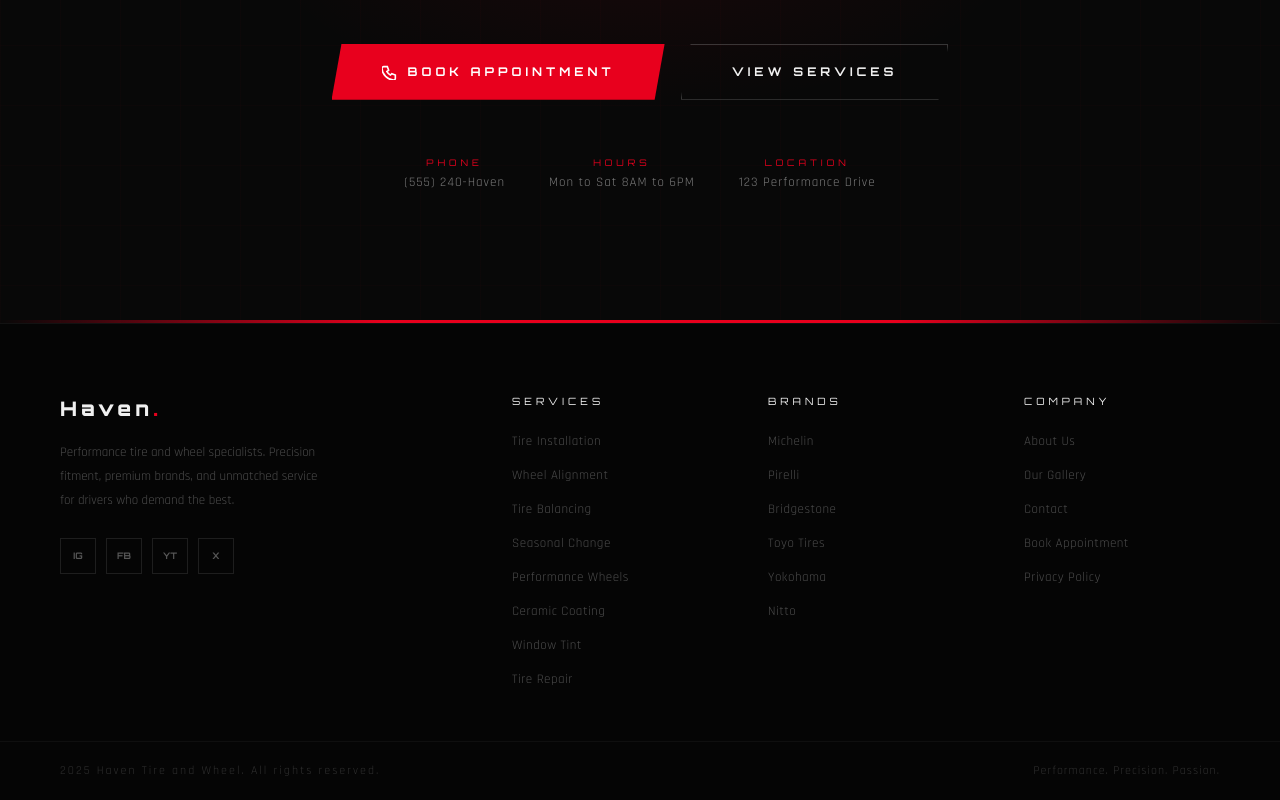
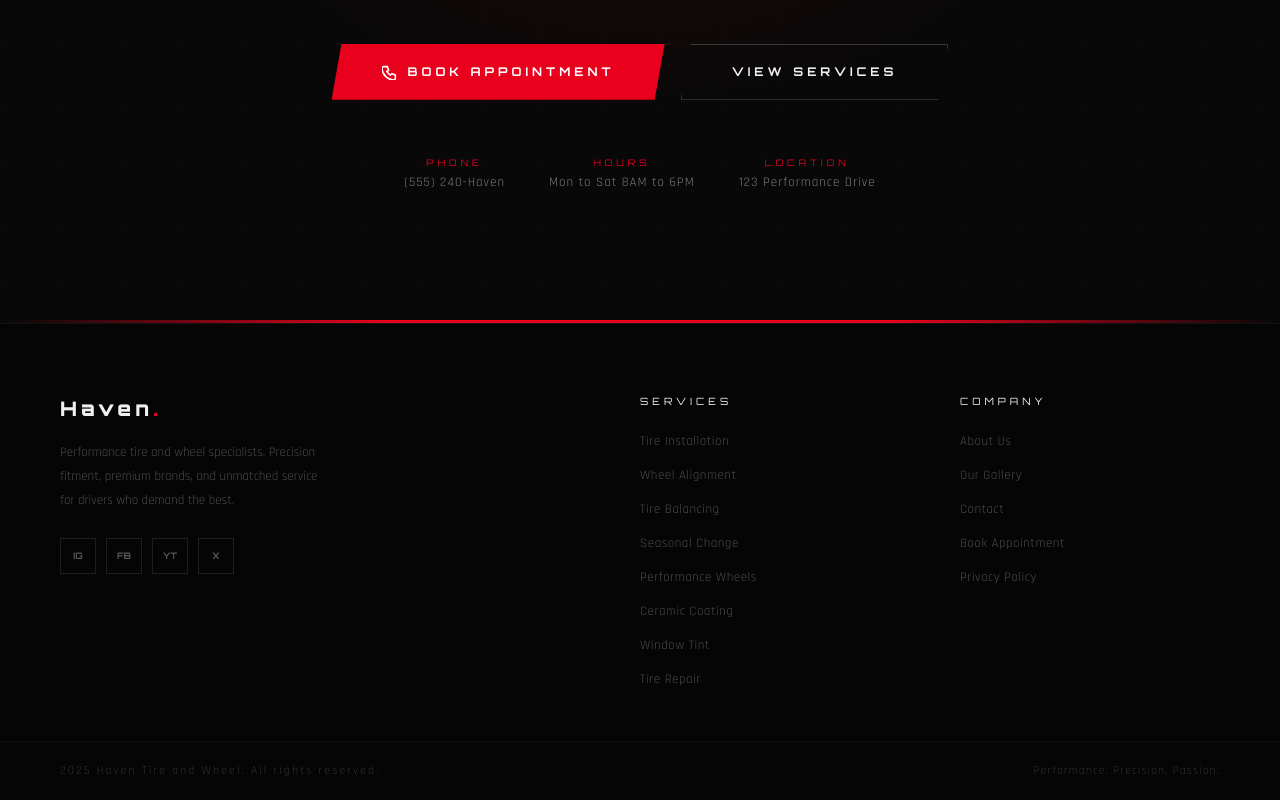
Before and after one commit to BizzOne-Digital/haven, a Next.js app: page / in a window 1280 px wide. Shown: the part 3819-4619 px from the top of the page. Built offline with nearby package versions, Linux system fonts and the light colour scheme.

Commit message:
brandsremove

```diff
--- a/components/shared/Footer.tsx
+++ b/components/shared/Footer.tsx
@@ -1,47 +1,224 @@
 "use client";
 import Link from "next/link";
 
-const col1=[{l:"Tire Installation",h:"/services"},{l:"Wheel Alignment",h:"/services"},{l:"Tire Balancing",h:"/services"},{l:"Seasonal Change",h:"/services"},{l:"Performance Wheels",h:"/services"},{l:"Ceramic Coating",h:"/services"},{l:"Window Tint",h:"/services"},{l:"Tire Repair",h:"/services"}];
-const col2=[{l:"Michelin",h:"/brands"},{l:"Pirelli",h:"/brands"},{l:"Bridgestone",h:"/brands"},{l:"Toyo Tires",h:"/brands"},{l:"Yokohama",h:"/brands"},{l:"Nitto",h:"/brands"}];
-const col3=[{l:"About Us",h:"/about"},{l:"Our Gallery",h:"/gallery"},{l:"Contact",h:"/contact"},{l:"Book Appointment",h:"/contact"},{l:"Privacy Policy",h:"/contact"}];
+const col1 = [
+  { l: "Tire Installation", h: "/services" },
+  { l: "Wheel Alignment", h: "/services" },
+  { l: "Tire Balancing", h: "/services" },
+  { l: "Seasonal Change", h: "/services" },
+  { l: "Performance Wheels", h: "/services" },
+  { l: "Ceramic Coating", h: "/services" },
+  { l: "Window Tint", h: "/services" },
+  { l: "Tire Repair", h: "/services" },
+];
 
-export default function Footer(){
-  return(
-    <footer style={{background:"#050505",borderTop:"1px solid rgba(255,255,255,0.05)"}}>
-      <div style={{maxWidth:"1400px",margin:"0 auto",padding:"70px 60px 50px",display:"grid",gridTemplateColumns:"2fr 1fr 1fr 1fr",gap:"60px"}} className="footer-grid">
+const col3 = [
+  { l: "About Us", h: "/about" },
+  { l: "Our Gallery", h: "/gallery" },
+  { l: "Contact", h: "/contact" },
+  { l: "Book Appointment", h: "/contact" },
+  { l: "Privacy Policy", h: "/contact" },
+];
+
+export default function Footer() {
+  return (
+    <footer
+      style={{
+        background: "#050505",
+        borderTop: "1px solid rgba(255,255,255,0.05)",
+      }}
+    >
+      <div
+        style={{
+          maxWidth: "1400px",
+          margin: "0 auto",
+          padding: "70px 60px 50px",
+          display: "grid",
+          gridTemplateColumns: "2fr 1fr 1fr",
+          gap: "60px",
+        }}
+        className="footer-grid"
+      >
         <div>
-          <div style={{fontFamily:"'Orbitron',sans-serif",fontSize:"20px",fontWeight:900,letterSpacing:"4px",color:"#f0f0f0",marginBottom:"16px"}}>Haven<span style={{color:"#e8001d"}}>.</span></div>
-          <p style={{fontSize:"13px",color:"rgba(240,240,240,0.3)",lineHeight:1.85,maxWidth:"270px",marginBottom:"26px"}}>Performance tire and wheel specialists. Precision fitment, premium brands, and unmatched service for drivers who demand the best.</p>
-          <div style={{display:"flex",gap:"10px"}}>
-            {["IG","FB","YT","X"].map(s=>(
-              <a key={s} href="#" data-hover style={{width:"36px",height:"36px",border:"1px solid rgba(255,255,255,0.1)",display:"flex",alignItems:"center",justifyContent:"center",fontFamily:"'Orbitron',sans-serif",fontSize:"9px",fontWeight:700,color:"rgba(240,240,240,0.35)",textDecoration:"none",transition:"all .3s"}}
-              onMouseEnter={e=>{e.currentTarget.style.borderColor="#e8001d";e.currentTarget.style.color="#e8001d";e.currentTarget.style.background="rgba(232,0,29,0.08)"}}
-              onMouseLeave={e=>{e.currentTarget.style.borderColor="rgba(255,255,255,0.1)";e.currentTarget.style.color="rgba(240,240,240,0.35)";e.currentTarget.style.background="transparent"}}
-              >{s}</a>
+          <div
+            style={{
+              fontFamily: "'Orbitron',sans-serif",
+              fontSize: "20px",
+              fontWeight: 900,
+              letterSpacing: "4px",
+              color: "#f0f0f0",
+              marginBottom: "16px",
+            }}
+          >
+            Haven<span style={{ color: "#e8001d" }}>.</span>
+          </div>
+
+          <p
+            style={{
+              fontSize: "13px",
+              color: "rgba(240,240,240,0.3)",
+              lineHeight: 1.85,
+              maxWidth: "270px",
+              marginBottom: "26px",
+            }}
+          >
+            Performance tire and wheel specialists. Precision fitment,
+            premium brands, and unmatched service for drivers who demand
+            the best.
+          </p>
+
+          <div style={{ display: "flex", gap: "10px" }}>
+            {["IG", "FB", "YT", "X"].map((s) => (
+              <a
+                key={s}
+                href="#"
+                data-hover
+                style={{
+                  width: "36px",
+                  height: "36px",
+                  border: "1px solid rgba(255,255,255,0.1)",
+                  display: "flex",
+                  alignItems: "center",
+                  justifyContent: "center",
+                  fontFamily: "'Orbitron',sans-serif",
+                  fontSize: "9px",
+                  fontWeight: 700,
+                  color: "rgba(240,240,240,0.35)",
+                  textDecoration: "none",
+                  transition: "all .3s",
+                }}
+                onMouseEnter={(e) => {
+                  e.currentTarget.style.borderColor = "#e8001d";
+                  e.currentTarget.style.color = "#e8001d";
+                  e.currentTarget.style.background =
+                    "rgba(232,0,29,0.08)";
+                }}
+                onMouseLeave={(e) => {
+                  e.currentTarget.style.borderColor =
+                    "rgba(255,255,255,0.1)";
+                  e.currentTarget.style.color =
+                    "rgba(240,240,240,0.35)";
+                  e.currentTarget.style.background = "transparent";
+                }}
+              >
+                {s}
+              </a>
             ))}
           </div>
         </div>
-        {[{title:"Services",items:col1},{title:"Brands",items:col2},{title:"Company",items:col3}].map(col=>(
+
+        {[
+          { title: "Services", items: col1 },
+          { title: "Company", items: col3 },
+        ].map((col) => (
           <div key={col.title}>
-            <div style={{fontFamily:"'Orbitron',sans-serif",fontSize:"10px",letterSpacing:"4px",color:"#f0f0f0",marginBottom:"20px",textTransform:"uppercase"}}>{col.title}</div>
-            <ul style={{listStyle:"none",display:"flex",flexDirection:"column",gap:"10px"}}>
-              {col.items.map(item=>(
+            <div
+              style={{
+                fontFamily: "'Orbitron',sans-serif",
+                fontSize: "10px",
+                letterSpacing: "4px",
+                color: "#f0f0f0",
+                marginBottom: "20px",
+                textTransform: "uppercase",
+              }}
+            >
+              {col.title}
+            </div>
+
+            <ul
+              style={{
+                listStyle: "none",
+                display: "flex",
+                flexDirection: "column",
+                gap: "10px",
+              }}
+            >
+              {col.items.map((item) => (
                 <li key={item.l}>
-                  <Link href={item.h} data-hover style={{fontSize:"13px",color:"rgba(240,240,240,0.3)",textDecoration:"none",letterSpacing:"0.5px",transition:"color .3s"}}
-                  onMouseEnter={e=>(e.currentTarget.style.color="#e8001d")}
-                  onMouseLeave={e=>(e.currentTarget.style.color="rgba(240,240,240,0.3)")}
-                  >{item.l}</Link>
+                  <Link
+                    href={item.h}
+                    data-hover
+                    style={{
+                      fontSize: "13px",
+                      color: "rgba(240,240,240,0.3)",
+                      textDecoration: "none",
+                      letterSpacing: "0.5px",
+                      transition: "color .3s",
+                    }}
+                    onMouseEnter={(e) =>
+                      (e.currentTarget.style.color = "#e8001d")
+                    }
+                    onMouseLeave={(e) =>
+                      (e.currentTarget.style.color =
+                        "rgba(240,240,240,0.3)")
+                    }
+                  >
+                    {item.l}
+                  </Link>
                 </li>
               ))}
             </ul>
           </div>
         ))}
       </div>
-      <div style={{borderTop:"1px solid rgba(255,255,255,0.04)",padding:"20px 60px",display:"flex",justifyContent:"space-between",alignItems:"center",flexWrap:"wrap",gap:"8px",maxWidth:"1400px",margin:"0 auto"}} className="footer-bottom">
-        <span style={{fontSize:"12px",color:"rgba(240,240,240,0.18)",letterSpacing:"2px"}}>2025 Haven Tire and Wheel. All rights reserved.</span>
-        <span style={{fontSize:"12px",color:"rgba(240,240,240,0.18)",letterSpacing:"1px"}}>Performance. Precision. Passion.</span>
+
+      <div
+        style={{
+          borderTop: "1px solid rgba(255,255,255,0.04)",
+          padding: "20px 60px",
+          display: "flex",
+          justifyContent: "space-between",
+          alignItems: "center",
+          flexWrap: "wrap",
+          gap: "8px",
+          maxWidth: "1400px",
+          margin: "0 auto",
+        }}
+        className="footer-bottom"
+      >
+        <span
+          style={{
+            fontSize: "12px",
+            color: "rgba(240,240,240,0.18)",
+            letterSpacing: "2px",
+          }}
+        >
+          2025 Haven Tire and Wheel. All rights reserved.
+        </span>
+
+        <span
+          style={{
+            fontSize: "12px",
+            color: "rgba(240,240,240,0.18)",
+            letterSpacing: "1px",
+          }}
+        >
+          Performance. Precision. Passion.
+        </span>
       </div>
-      <style>{`@media(max-width:1000px){.footer-grid{grid-template-columns:1fr 1fr!important;gap:40px!important;padding:50px 40px 40px!important}}@media(max-width:600px){.footer-grid{grid-template-columns:1fr!important;padding:40px 24px!important}.footer-bottom{padding:16px 24px!important;flex-direction:column!important;text-align:center!important}}`}</style>
+
+      <style>{`
+        @media(max-width:1000px){
+          .footer-grid{
+            grid-template-columns:1fr 1fr!important;
+            gap:40px!important;
+            padding:50px 40px 40px!important
+          }
+        }
+
+        @media(max-width:600px){
+          .footer-grid{
+            grid-template-columns:1fr!important;
+            padding:40px 24px!important
+          }
+
+          .footer-bottom{
+            padding:16px 24px!important;
+            flex-direction:column!important;
+            text-align:center!important
+          }
+        }
+      `}</style>
     </footer>
   );
 }
```
